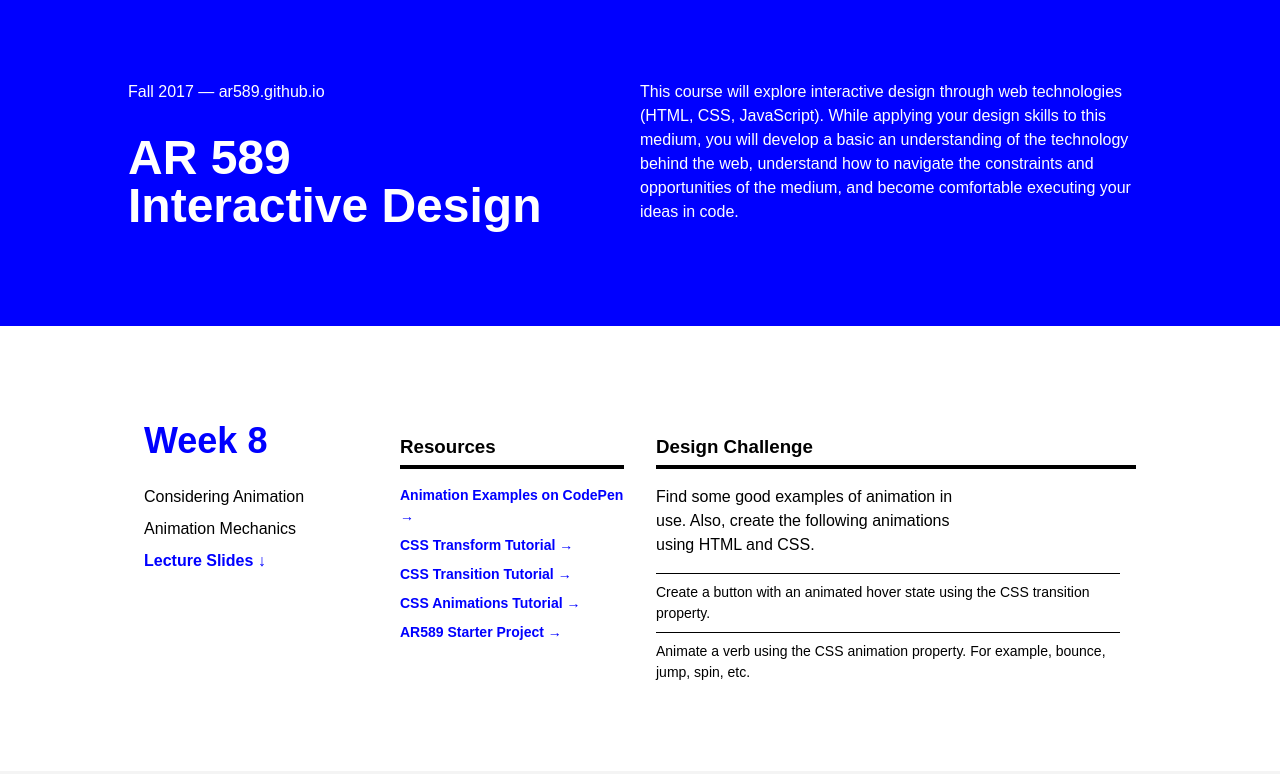
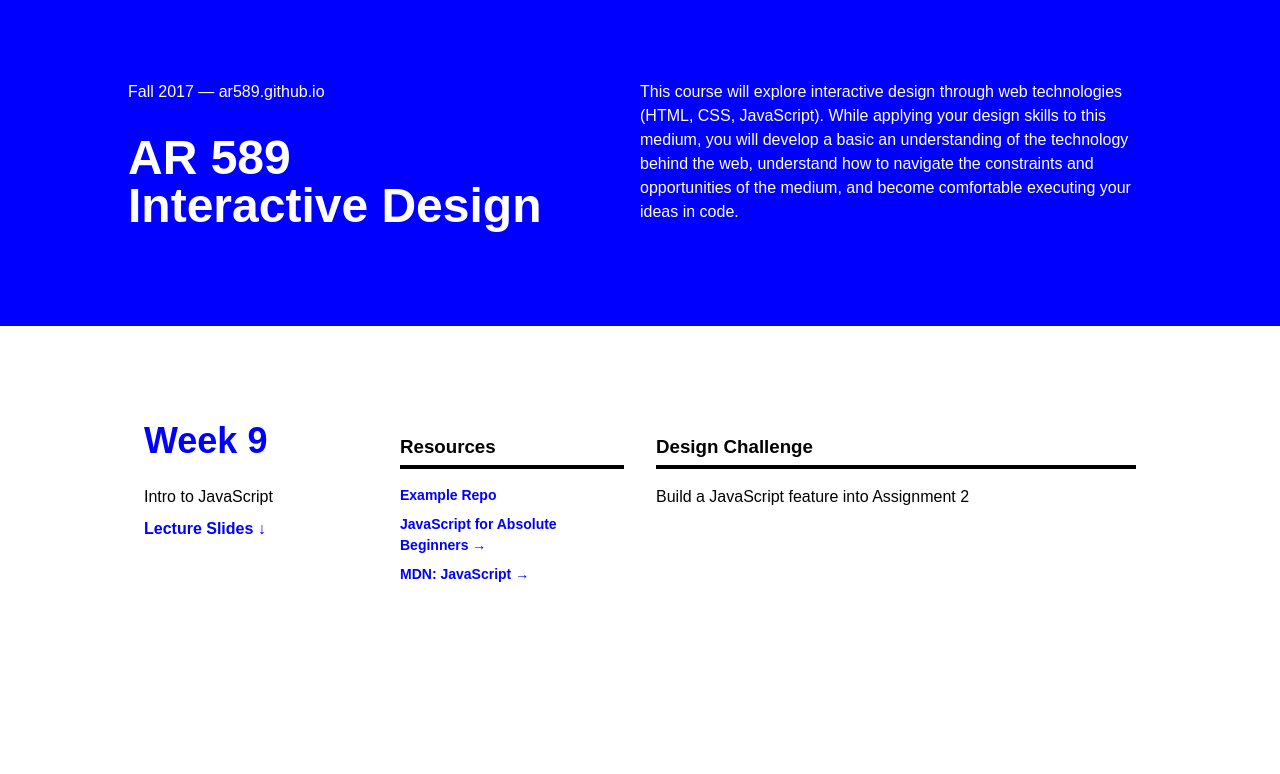
Before and after one commit to AR589/ar589.github.io, a plain HTML site: page index.html in a window 1280 px wide. Shown: the top 774 px of the page. Drawn offline with nearby package versions, Linux system fonts and the light colour scheme.

Commit message:
added week 9

```diff
--- a/index.html
+++ b/index.html
@@ -28,6 +28,62 @@
       </div>
     </div>
     <!-- End Intro -->
+
+    <!-- WEEK 9 -->
+    <div class="pv5 ph3">
+      <div class="center mw8 flex-l items-baseline">
+
+        <div class="w-25-l ph3">
+          <h2 class="f2 blue mb3">Week 9</h2>
+
+          <ul class="list lh-copy pa0 pt2">
+            <li class="mb2">Intro to JavaScript</li>
+            <li class="mb2">
+              <a href="/slides/week9.pdf"
+                class="no-underline blue b"
+              >
+                Lecture Slides &darr;
+              </a>
+            </li>
+          </ul>
+        </div>
+
+        <div class="w-25-l ph3">
+          <h3 class="bb bw2 pb2 mb3">Resources</h3>
+          <ul class="f6 lh-copy list pa0 mb5">
+            <li class="mb2">
+              <a
+                href="https://github.com/AR589/js-intro"
+                class="no-underline blue b"
+              >
+                Example Repo
+              </a>
+            </li>
+            <li class="mb2">
+              <a href="https://www.amazon.com/JavaScript-Absolute-Beginners-Kirupa-Chinnathambi-ebook/dp/B01HS6KUTE/ref=mt_kindle?_encoding=UTF8&me="
+                class="no-underline blue b"
+              >
+                JavaScript for Absolute Beginners &rarr;
+              </a>
+            </li>
+            <li class="mb2">
+              <a href="https://developer.mozilla.org/en-US/docs/Learn/JavaScript"
+                class="no-underline blue b"
+              >
+                MDN: JavaScript &rarr;
+              </a>
+            </li>
+          </ul>
+        </div>
+
+        <div class="w-50-l ph3">
+          <h3 class="bb bw2 pb2 mb3">Design Challenge</h3>
+          <p class="lh-copy measure-narrow">Build a JavaScript feature into Assignment 2</p>
+        </div>
+
+      </div>
+    </div>
+    <!-- End Week 9 -->
 
     <!-- WEEK 8 -->
     <div class="pv5 ph3">
```
Also changed, not shown: 1 other file.
